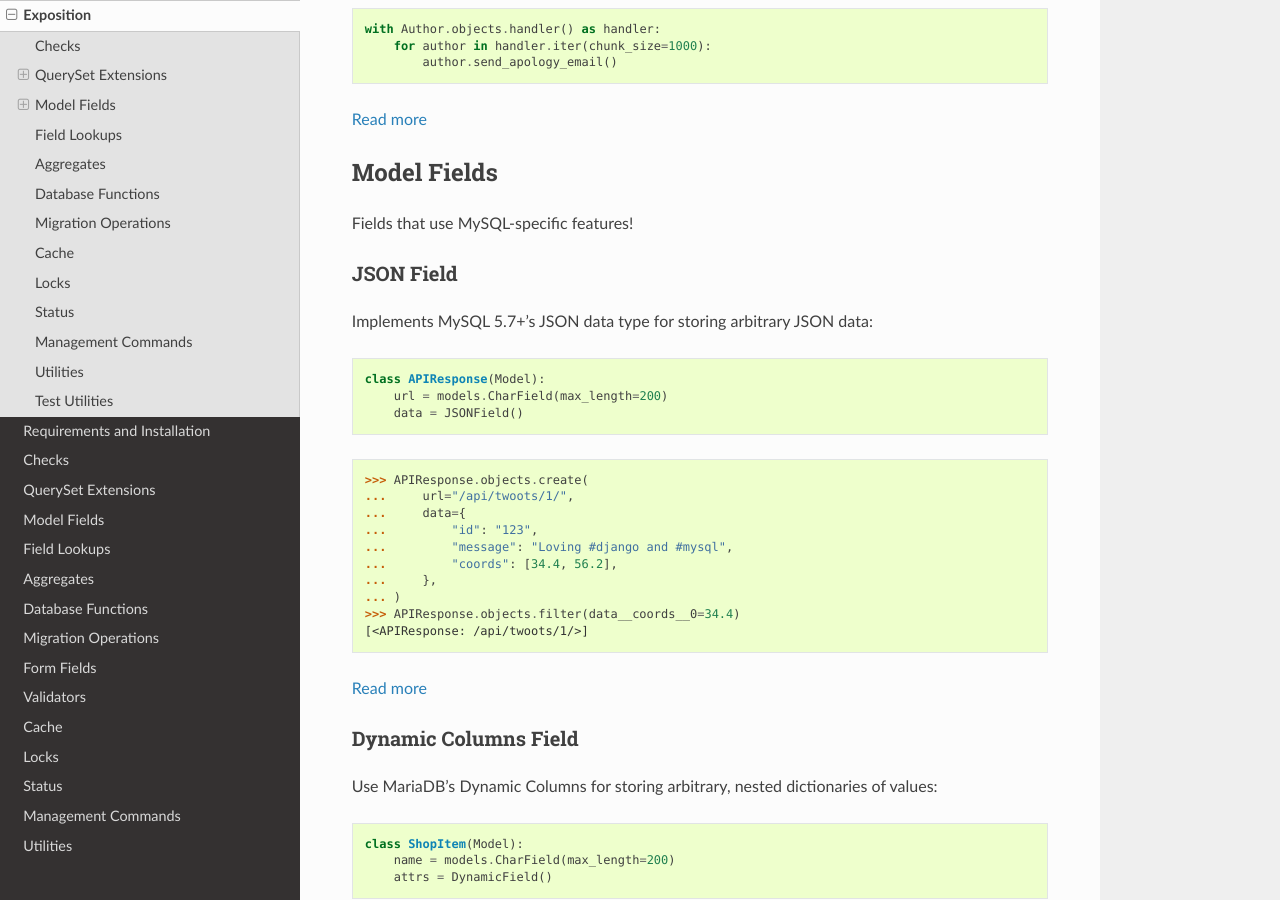
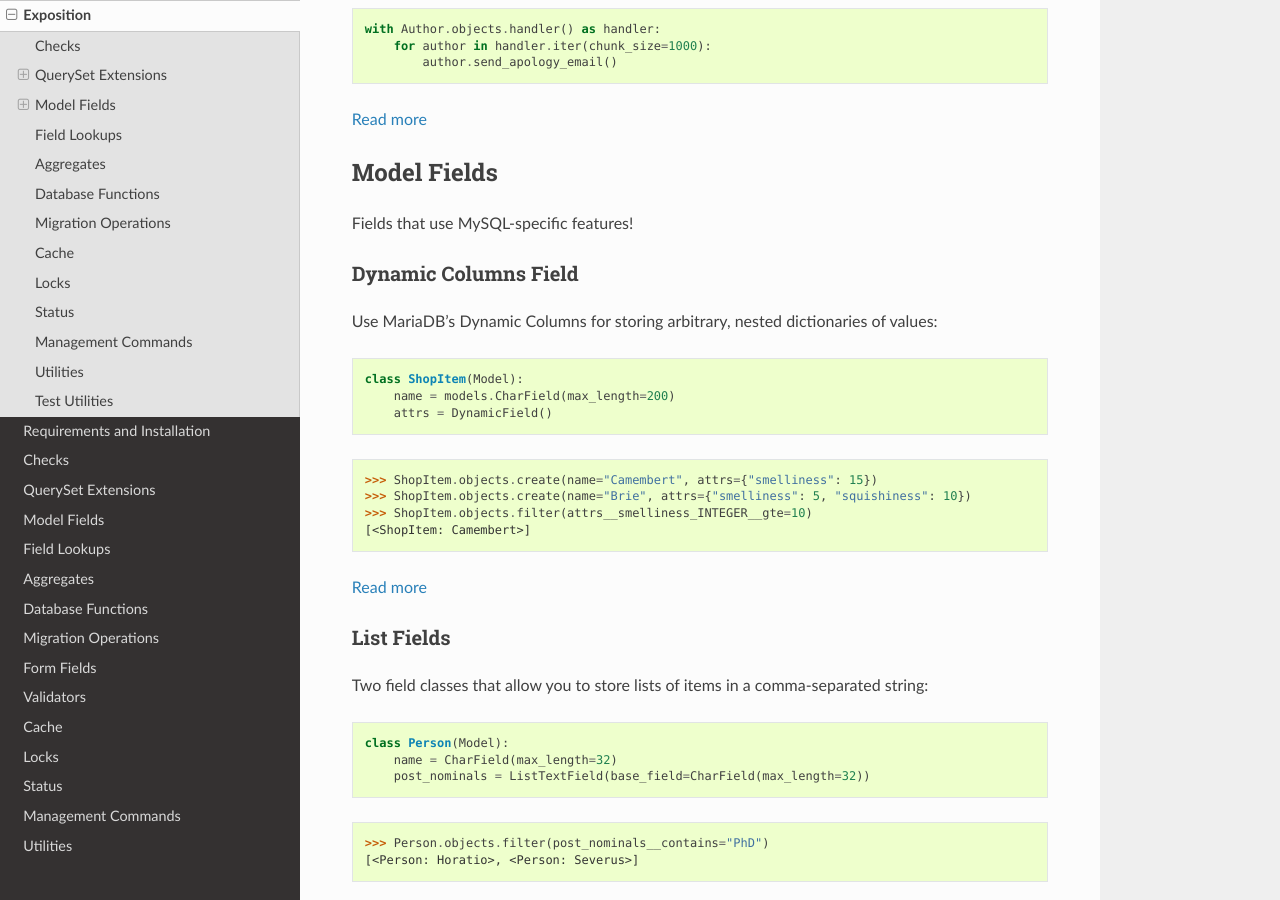
Before and after one commit to adamchainz/django-mysql, a Sphinx documentation site: the page built from docs/exposition.rst, in a window 1280 px wide and 900 px high, scrolled down 2180 px. Built offline with Sphinx 7.4.7 and the Read the Docs theme 2.0.0, drawn with Linux system fonts in a browser that asks for light colours; the version number is read from the project's files by our own code.

Commit message:
Remove JSONField from exposition (#804)
To reduce accidental discoveries

```diff
--- a/docs/exposition.rst
+++ b/docs/exposition.rst
@@ -128,32 +128,6 @@ Model Fields
 ------------
 
 Fields that use MySQL-specific features!
-
-JSON Field
-----------
-
-Implements MySQL 5.7+'s JSON data type for storing arbitrary JSON data:
-
-.. code-block:: python
-
-    class APIResponse(Model):
-        url = models.CharField(max_length=200)
-        data = JSONField()
-
-.. code-block:: pycon
-
-    >>> APIResponse.objects.create(
-    ...     url="/api/twoots/1/",
-    ...     data={
-    ...         "id": "123",
-    ...         "message": "Loving #django and #mysql",
-    ...         "coords": [34.4, 56.2],
-    ...     },
-    ... )
-    >>> APIResponse.objects.filter(data__coords__0=34.4)
-    [<APIResponse: /api/twoots/1/>]
-
-:ref:`Read more <json-field>`
 
 Dynamic Columns Field
 ---------------------
```
